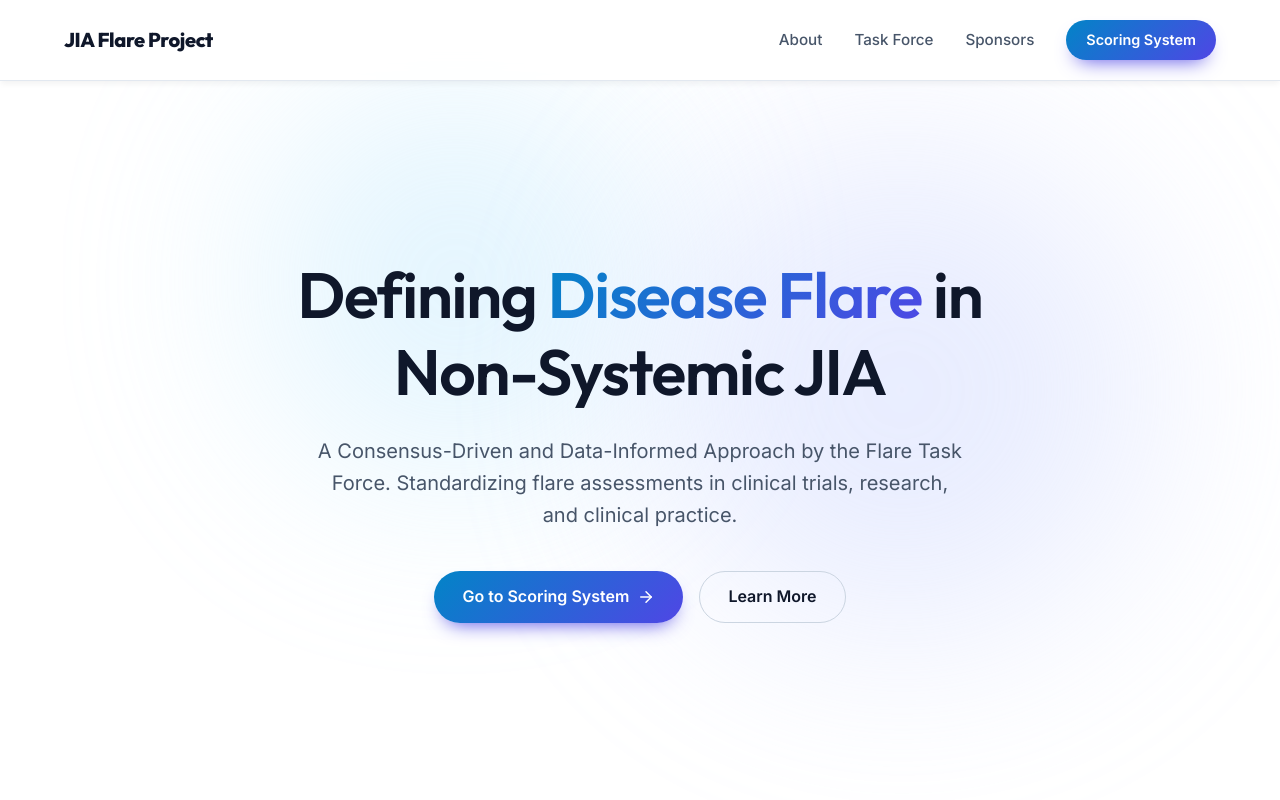
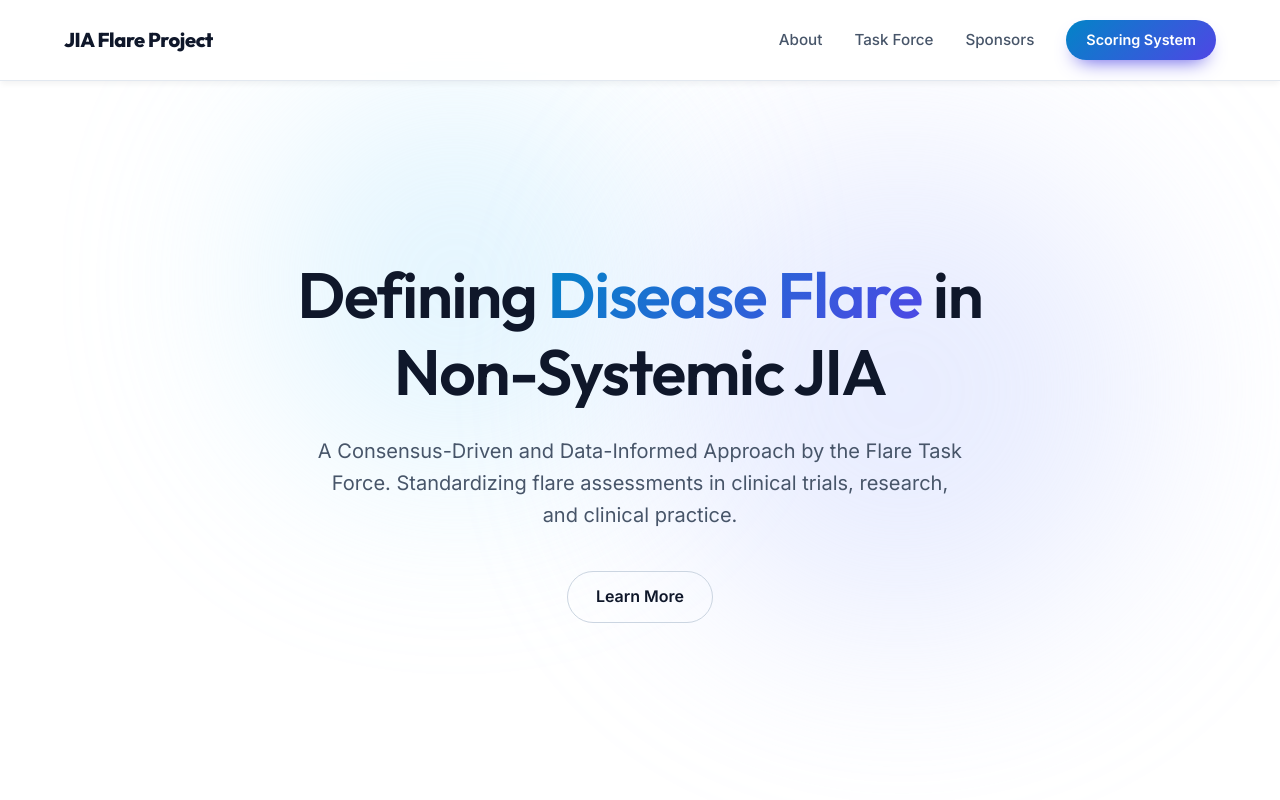
Before and after one commit to mrypdal/flare-website, a React (Vite) app: page / in a window 1280 px wide. Shown: the top 800 px of the page. Built offline with nearby package versions, Linux system fonts and the light colour scheme.

Commit message:
Remove Scoring System button from Hero section

```diff
--- a/src/components/Hero.tsx
+++ b/src/components/Hero.tsx
@@ -1,4 +1,4 @@
-import { ArrowRight } from 'lucide-react';
+
 import './Hero.css';
 
 export default function Hero() {
@@ -17,11 +17,7 @@ export default function Hero() {
           </p>
 
           <div className="hero-actions">
-            {/* Lenken til scoringssystemet */}
-            <a href="https://flare-scorer.onrender.com" target="_blank" rel="noopener noreferrer" className="btn btn-primary">
-              Go to Scoring System
-              <ArrowRight size={18} />
-            </a>
+
             <a href="#about" className="btn btn-outline">
               Learn More
             </a>
```
